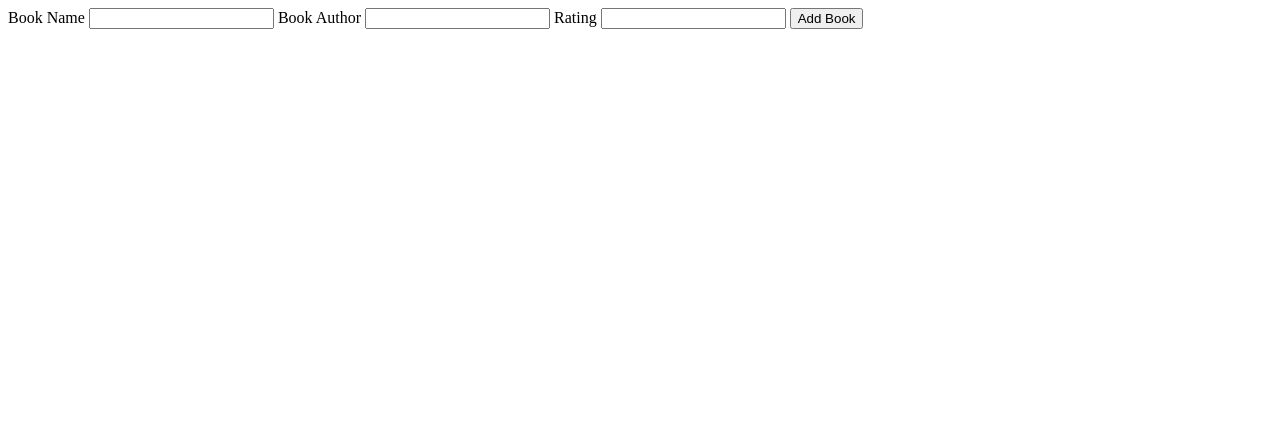
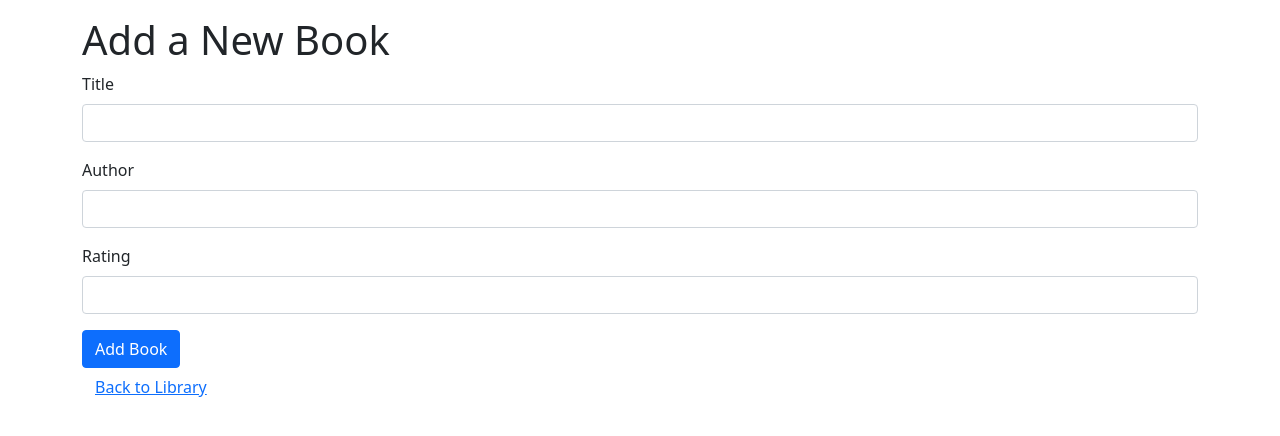
Before and after one commit to Feed-dev/Python-library-project-d63, a Flask app: template templates/add.html in a window 1280 px wide. Shown: the top 436 px of the page. Run offline with Flask 3, Linux system fonts and the light colour scheme; the template is opened without the code that fills it: values that come from a table or form of the project are taken from there, others are empty.

Commit message:
half way done

```diff
--- a/main.py
+++ b/main.py
@@ -1,31 +1,38 @@
 from flask import Flask, render_template, request, redirect, url_for
-
-'''
-Red underlines? Install the required packages first:
-Open the Terminal in PyCharm (bottom left).
-
-On Windows type:
-python -m pip install -r requirements.txt
-
-On MacOS type:
-pip3 install -r requirements.txt
-
-This will install the packages from requirements.txt for this project.
-'''
+from flask_wtf import FlaskForm
+from wtforms import StringField, SubmitField, IntegerField
+from wtforms.validators import DataRequired
 
 app = Flask(__name__)
+app.config['SECRET_KEY'] = 'your_secret_key_here'
 
 all_books = []
 
 
-@app.route('/')
-def home():
-    pass
+class BookForm(FlaskForm):
+    title = StringField('Title', validators=[DataRequired()])
+    author = StringField('Author', validators=[DataRequired()])
+    rating = IntegerField('Rating', validators=[DataRequired()])
+    submit = SubmitField('Add Book')
 
 
-@app.route("/add")
+@app.route('/', methods=['GET', 'POST'])
+def home():
+    return render_template('index.html', books=all_books)
+
+
+@app.route("/add", methods=['GET', 'POST'])
 def add():
-    pass
+    form = BookForm()
+    if form.validate_on_submit():
+        new_book = {
+            "title": form.title.data,
+            "author": form.author.data,
+            "rating": form.rating.data
+        }
+        all_books.append(new_book)
+        return redirect(url_for('home'))
+    return render_template('add.html', form=form)
 
 
 if __name__ == "__main__":
--- a/requirements.txt
+++ b/requirements.txt
@@ -1,3 +1,5 @@
-Flask==3.0.3
+Flask~=3.0.0
 Flask-SQLAlchemy==3.1.1
 SQLAlchemy==2.0.29
+Flask-WTF==1.2.1
+WTForms~=3.1.2
--- a/templates/add.html
+++ b/templates/add.html
@@ -1,18 +1,30 @@
 <!DOCTYPE html>
 <html lang="en">
-  <head>
-    <meta charset="UTF-8" />
-    <title>Add Book</title>
-  </head>
-  <body>
-    <form action="" method="POST">
-      <label>Book Name</label>
-      <input type="text" />
-      <label>Book Author</label>
-      <input type="text" />
-      <label>Rating</label>
-      <input type="text" />
-      <button type="submit">Add Book</button>
-    </form>
-  </body>
+<head>
+    <meta charset="UTF-8">
+    <title>Add New Book</title>
+    <link href="https://cdn.jsdelivr.net/npm/bootstrap@5.1.3/dist/css/bootstrap.min.css" rel="stylesheet">
+</head>
+<body>
+    <div class="container mt-3">
+        <h1>Add a New Book</h1>
+        <form method="POST" action="{{ url_for('add') }}">
+            {{ form.hidden_tag() }}
+            <div class="mb-3">
+                {{ form.title.label(class="form-label") }}
+                {{ form.title(class="form-control") }}
+            </div>
+            <div class="mb-3">
+                {{ form.author.label(class="form-label") }}
+                {{ form.author(class="form-control") }}
+            </div>
+            <div class="mb-3">
+                {{ form.rating.label(class="form-label") }}
+                {{ form.rating(class="form-control") }}
+            </div>
+            {{ form.submit(class="btn btn-primary") }}
+        </form>
+        <a href="{{ url_for('home') }}" class="btn btn-link">Back to Library</a>
+    </div>
+</body>
 </html>
```
Also changed, not shown: templates/index.html (+12 -4 lines).
